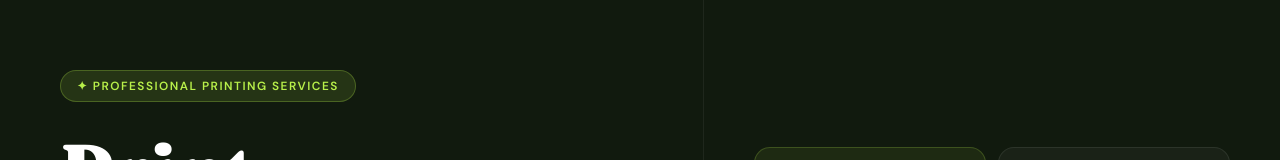
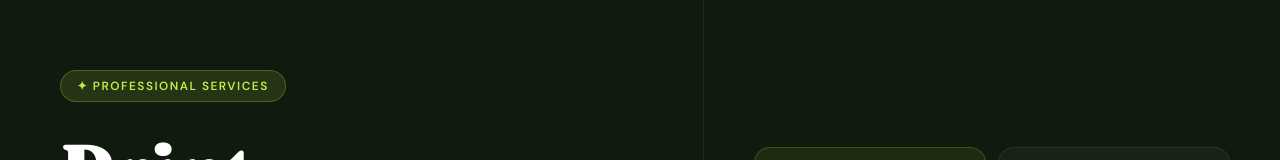
Before and after one commit to Brahmapruthvi/devops-pipeline, a plain HTML site: page devops-pipeline-main/index.html in a window 1280 px wide. Shown: the part 138-298 px from the top of the page. Drawn offline with Linux system fonts and the light colour scheme.

Commit message:
updated home page

```diff
--- a/devops-pipeline-main/index.html
+++ b/devops-pipeline-main/index.html
@@ -190,7 +190,7 @@
 <!-- HERO -->
 <section class="hero">
   <div class="hero-left">
-    <div class="hero-badge">✦ Professional Printing Services</div>
+    <div class="hero-badge">✦ Professional Services</div>
     <h1>Print<br>with <em>perfection</em></h1>
     <p>Upload your documents, choose your specs, and we'll deliver crisp, professional prints right to you — or have them ready for pickup.</p>
     <div class="hero-actions">
```
